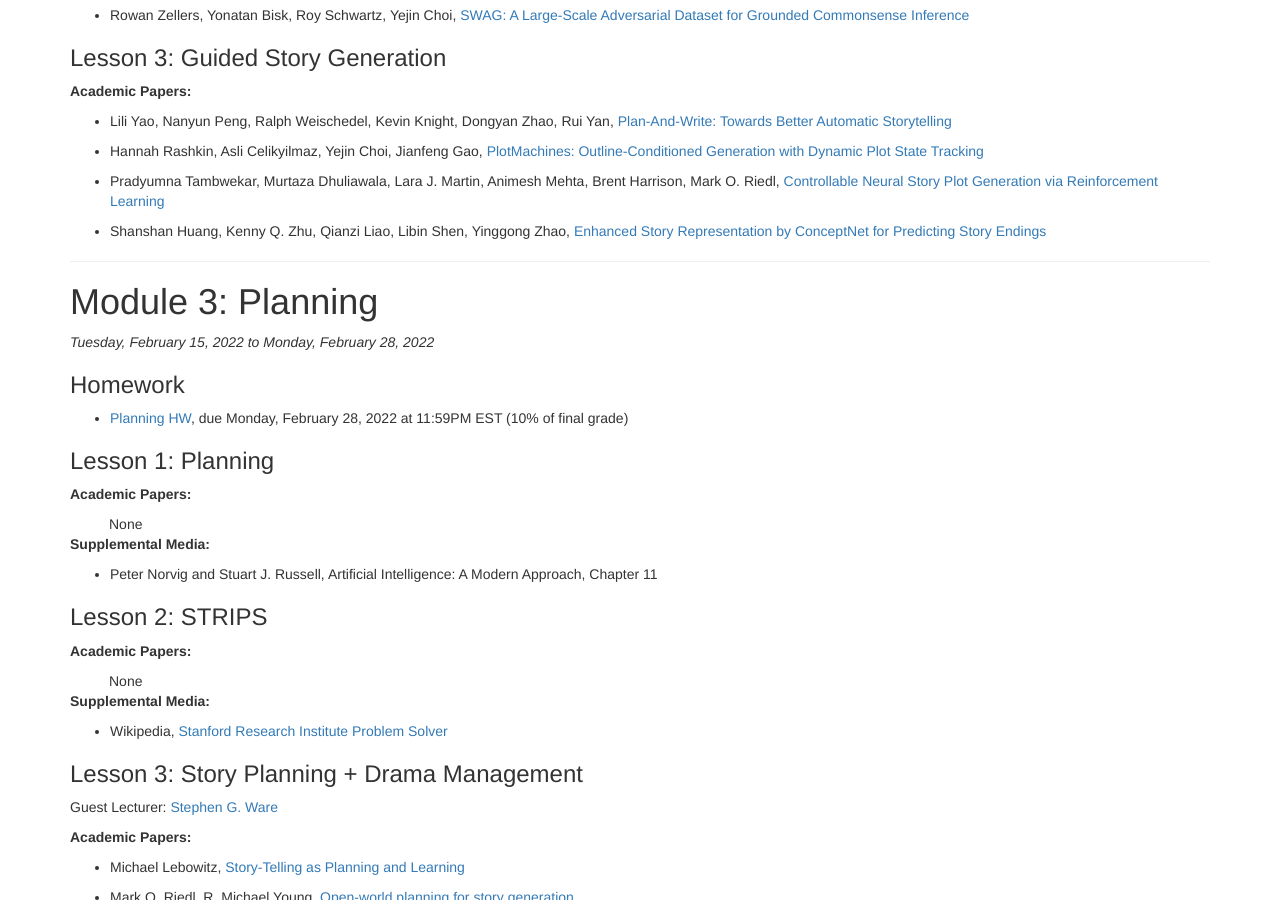
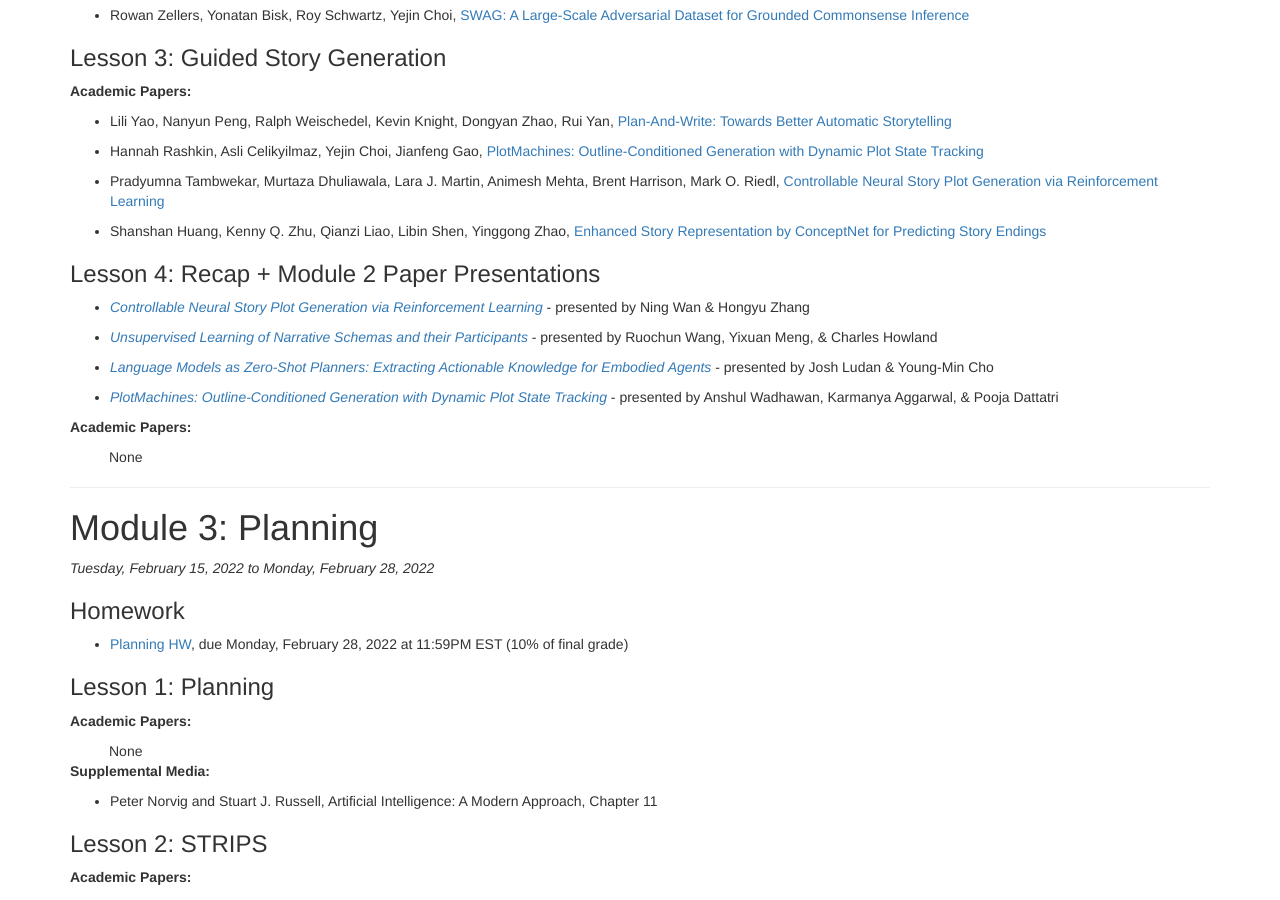
Before and after one commit to interactive-fiction-class/interactive-fiction-class.github.io, a Jekyll site: the page built from modules.md, in a window 1280 px wide and 900 px high, scrolled down 2891 px. Built offline with Jekyll 4.4.1, drawn with Linux system fonts in a browser that asks for light colours; nearby versions of some CDN libraries; a script that is not in the unit is left out.

Commit message:
Module 2 presentations

```diff
--- a/_data/modules.yaml
+++ b/_data/modules.yaml
@@ -214,7 +214,7 @@
         -
           title: Unsupervised Learning of Narrative Schemas and their Participants
           authors: Nathanael Chambers and Dan Jurafsky
-          url: https://www.aclweb.org/anthology/P09-1068.pdf
+          url: https://www.aclweb.org/anthology/P09-1068/
         -
           title: "proScript: Partially Ordered Scripts Generation via Pre-trained Language Models"
           authors: Keisuke Sakaguchi, Chandra Bhagavatula, Ronan Le Bras, Niket Tandon, Peter Clark, Yejin Choi
@@ -276,6 +276,25 @@
           title: Enhanced Story Representation by ConceptNet for Predicting Story Endings
           authors: Shanshan Huang, Kenny Q. Zhu, Qianzi Liao, Libin Shen, Yinggong Zhao
           url: https://dl.acm.org/doi/pdf/10.1145/3340531.3417466
+    -
+      title: Recap + Module 2 Paper Presentations
+      presentations:
+        -
+          title: Controllable Neural Story Plot Generation via Reinforcement Learning
+          url: https://www.ijcai.org/proceedings/2019/829
+          presenters: "Ning Wan & Hongyu Zhang"
+        -
+          title: "Unsupervised Learning of Narrative Schemas and their Participants"
+          url: https://aclanthology.org/P09-1068/
+          presenters: "Ruochun Wang, Yixuan Meng, & Charles Howland"
+        -
+          title: "Language Models as Zero-Shot Planners: Extracting Actionable Knowledge for Embodied Agents"
+          url: https://wenlong.page/language-planner/
+          presenters: "Josh Ludan & Young-Min Cho"
+        -
+          title: "PlotMachines: Outline-Conditioned Generation with Dynamic Plot State Tracking"
+          url: https://aclanthology.org/2020.emnlp-main.349/
+          presenters: "Anshul Wadhawan, Karmanya Aggarwal, & Pooja Dattatri"
   hw:
     -
       title: Plot Graph Generation HW
```
